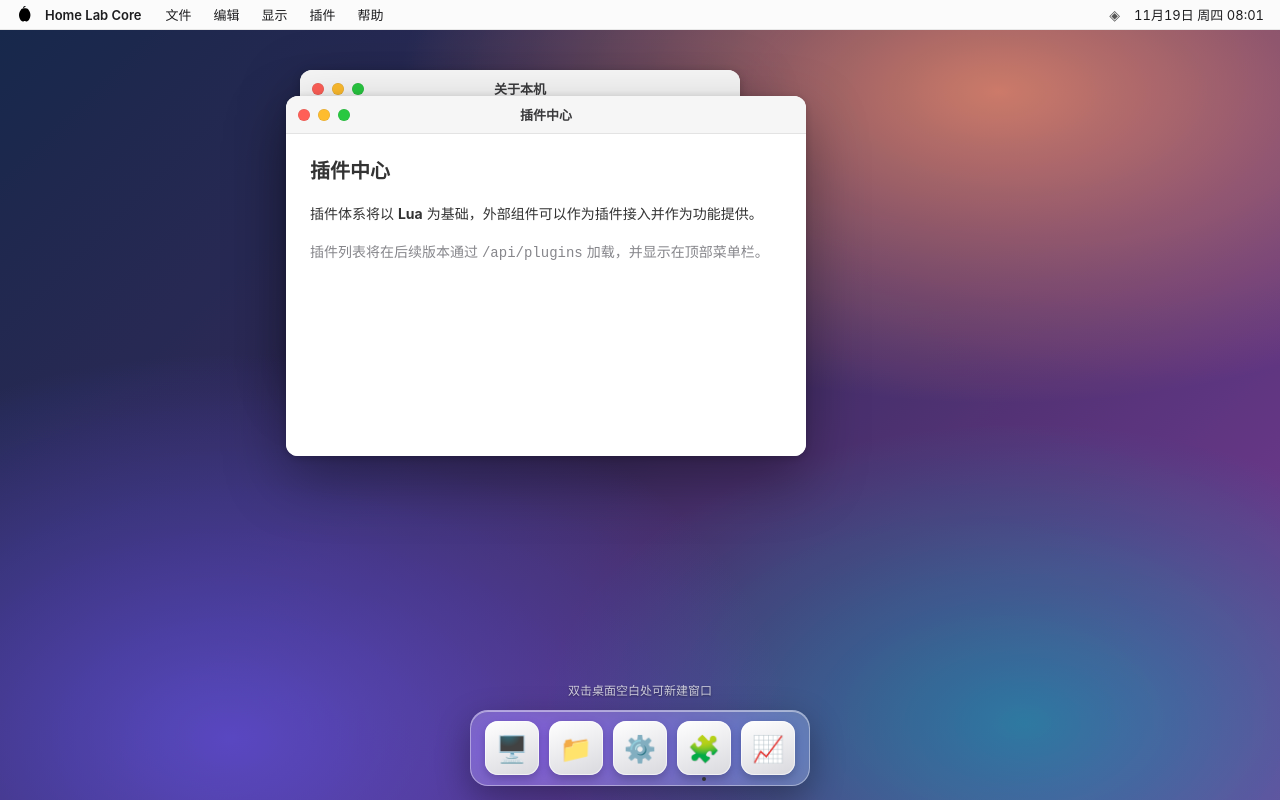
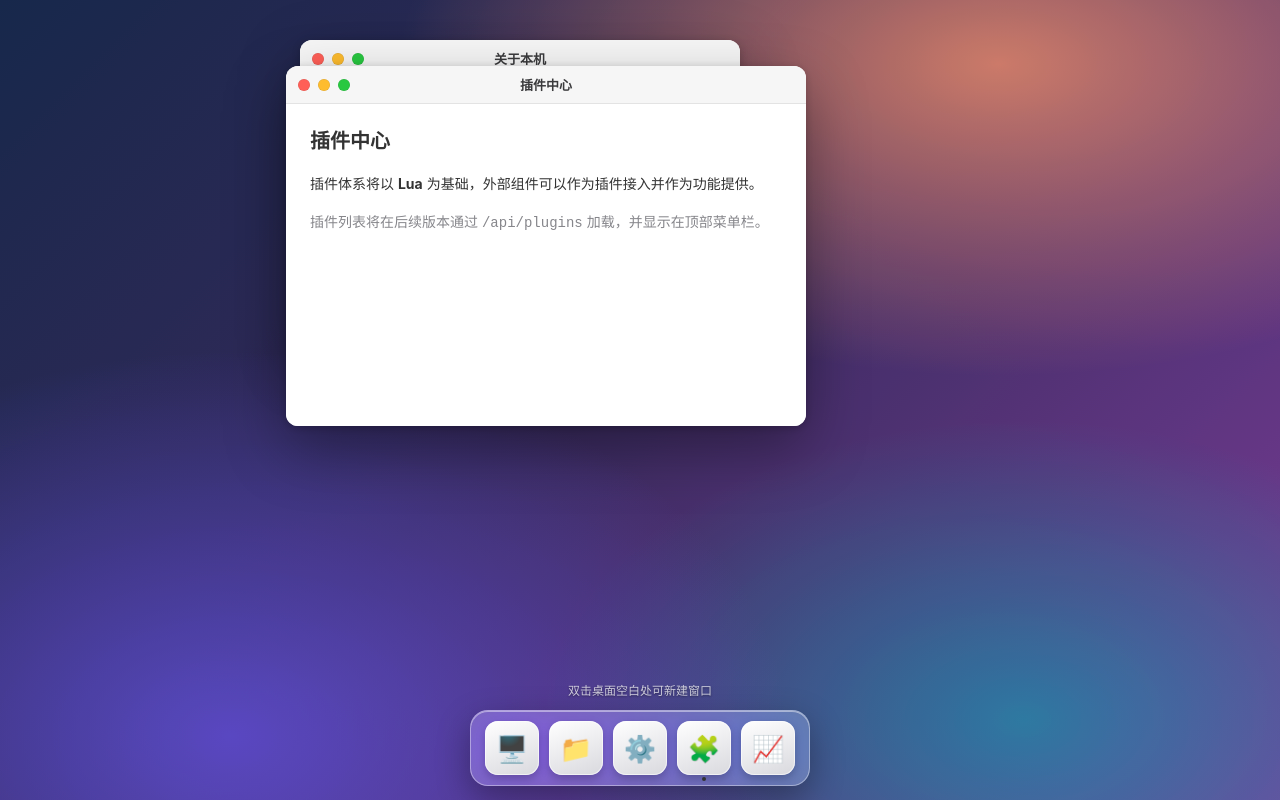
Before and after one commit to idealisan/home-lab-core, a plain HTML site: page src/frontend/index.html in a window 1280 px wide. Drawn offline with Linux system fonts and the light colour scheme; no server answers.

Commit message:
ui: remove the unused top menu bar

```diff
--- a/src/frontend/css/style.css
+++ b/src/frontend/css/style.css
@@ -1,7 +1,5 @@
 :root {
-  --menubar-height: 30px;
   --dock-height: 78px;
-  --accent: #0a84ff;
   --window-radius: 12px;
   --font: -apple-system, BlinkMacSystemFont, "Segoe UI", "PingFang SC",
     "Microsoft YaHei", sans-serif;
@@ -27,74 +25,11 @@ button {
   color: inherit;
 }
 
-/* ---------- Menu bar ---------- */
-.menubar {
-  position: fixed;
-  inset: 0 0 auto 0;
-  height: var(--menubar-height);
-  z-index: 1000;
-  display: flex;
-  align-items: center;
-  justify-content: space-between;
-  padding: 0 16px;
-  background: rgba(250, 250, 250, 0.72);
-  backdrop-filter: saturate(180%) blur(24px);
-  border-bottom: 1px solid rgba(0, 0, 0, 0.08);
-  font-size: 13px;
-}
-
-.menubar-left,
-.menubar-right {
-  display: flex;
-  align-items: center;
-  gap: 14px;
-}
-
-.apple {
-  display: inline-flex;
-  color: #1d1d1f;
-}
-
-.app-name {
-  font-weight: 600;
-}
-
-.menu-items {
-  display: flex;
-  gap: 2px;
-}
-
-.menu-item {
-  border: 0;
-  background: transparent;
-  padding: 4px 10px;
-  border-radius: 6px;
-  cursor: default;
-  font-size: 13px;
-}
-
-.menu-item:hover,
-.menu-item.active {
-  background: var(--accent);
-  color: #fff;
-}
-
-.status {
-  color: #555;
-  font-size: 14px;
-}
-
-.clock {
-  min-width: 92px;
-  text-align: right;
-  font-variant-numeric: tabular-nums;
-}
-
 /* ---------- Desktop ---------- */
 .desktop {
   position: fixed;
-  /* Extend to the bottom so the wallpaper also sits behind the floating dock. */
-  inset: var(--menubar-height) 0 0 0;
+  /* Full viewport, including the area behind the floating dock. */
+  inset: 0;
   overflow: hidden;
 }
 
--- a/src/frontend/index.html
+++ b/src/frontend/index.html
@@ -7,30 +7,6 @@
   <link rel="stylesheet" href="css/style.css">
 </head>
 <body>
-  <!-- Top menu bar: app menus on the left, plugin entries + status on the right. -->
-  <header class="menubar" id="menubar">
-    <div class="menubar-left">
-      <span class="apple" aria-hidden="true">
-        <svg viewBox="0 0 16 18" width="15" height="17">
-          <path d="M8 2.2c-1.4 0-2.3.8-2.9 2C3.8 6 3.2 7.4 3.2 9.6c0 3 1.9 6.9 4.1 6.9.9 0 1.3-.6 2-.6s1.1.6 2 .6c2.2 0 4.1-3.9 4.1-6.9 0-2.2-.6-3.6-1.9-5.4-.6-1.2-1.5-2-2.9-2z"/>
-          <path d="M8 2.2c.1-1.2 1-1.9 2.2-2" fill="none" stroke="currentColor" stroke-width="1.1"/>
-        </svg>
-      </span>
-      <strong class="app-name">Home Lab Core</strong>
-      <nav class="menu-items">
-        <button class="menu-item" data-menu="file">文件</button>
-        <button class="menu-item" data-menu="edit">编辑</button>
-        <button class="menu-item" data-menu="view">显示</button>
-        <button class="menu-item" data-menu="plugins">插件</button>
-        <button class="menu-item" data-menu="help">帮助</button>
-      </nav>
-    </div>
-    <div class="menubar-right">
-      <span class="status" title="系统状态">◈</span>
-      <span class="clock" id="clock"></span>
-    </div>
-  </header>
-
   <!-- Desktop: wallpaper plus freely movable windows. -->
   <main class="desktop" id="desktop">
     <div class="wallpaper" aria-hidden="true"></div>
--- a/src/frontend/js/app.js
+++ b/src/frontend/js/app.js
@@ -3,7 +3,6 @@
 const desktop = document.getElementById('desktop');
 const windowsLayer = document.getElementById('windows');
 const dock = document.getElementById('dock');
-const clock = document.getElementById('clock');
 
 let zIndex = 10;
 let cascade = 0;
@@ -38,16 +37,6 @@ function openPluginWindow(meta) {
     height: meta.window?.height || 460,
   });
 }
-
-/* ---------- Clock ---------- */
-function updateClock() {
-  const now = new Date();
-  const days = ['周日', '周一', '周二', '周三', '周四', '周五', '周六'];
-  const pad = (n) => String(n).padStart(2, '0');
-  clock.textContent = `${now.getMonth() + 1}月${now.getDate()}日 ${days[now.getDay()]} ${pad(now.getHours())}:${pad(now.getMinutes())}`;
-}
-updateClock();
-setInterval(updateClock, 10000);
 
 /* ---------- Window management ---------- */
 function clamp(value, min, max) {
@@ -273,17 +262,6 @@ desktop.addEventListener('dblclick', (event) => {
   });
 });
 
-/* ---------- Menu bar interactions ---------- */
-document.querySelectorAll('.menu-item').forEach((item) => {
-  item.addEventListener('click', () => {
-    document.querySelectorAll('.menu-item').forEach((el) => el.classList.remove('active'));
-    item.classList.add('active');
-    setTimeout(() => item.classList.remove('active'), 200);
-    if (item.dataset.menu === 'plugins') openWindow(apps.find((a) => a.id === 'plugins'));
-    if (item.dataset.menu === 'help') openWindow(apps.find((a) => a.id === 'about'));
-  });
-});
-
 /* ---------- Host bridge: plugin iframes call Go through postMessage ---------- */
 window.addEventListener('message', async (e) => {
   const d = e.data;
```
Also changed, not shown: 2 other files.
